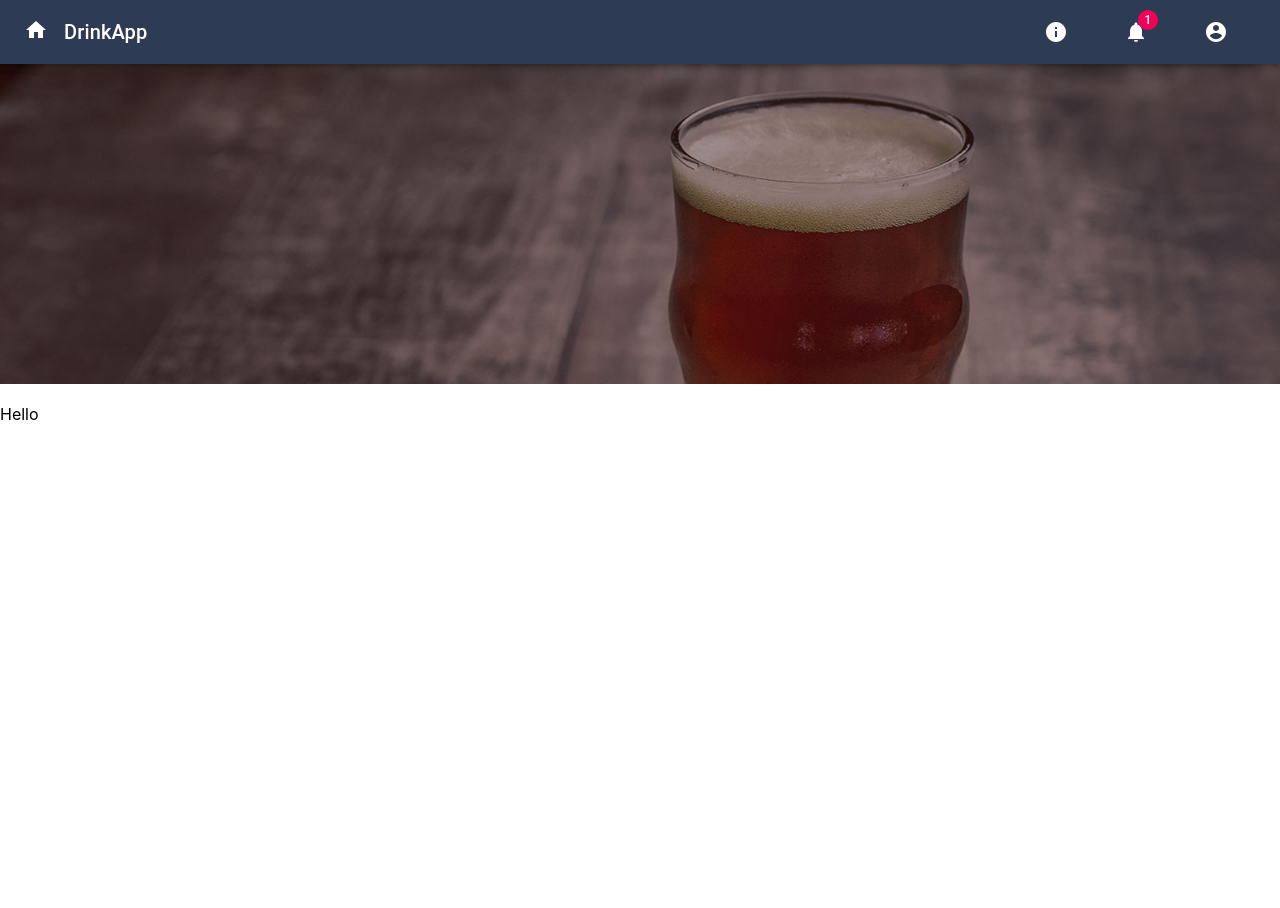
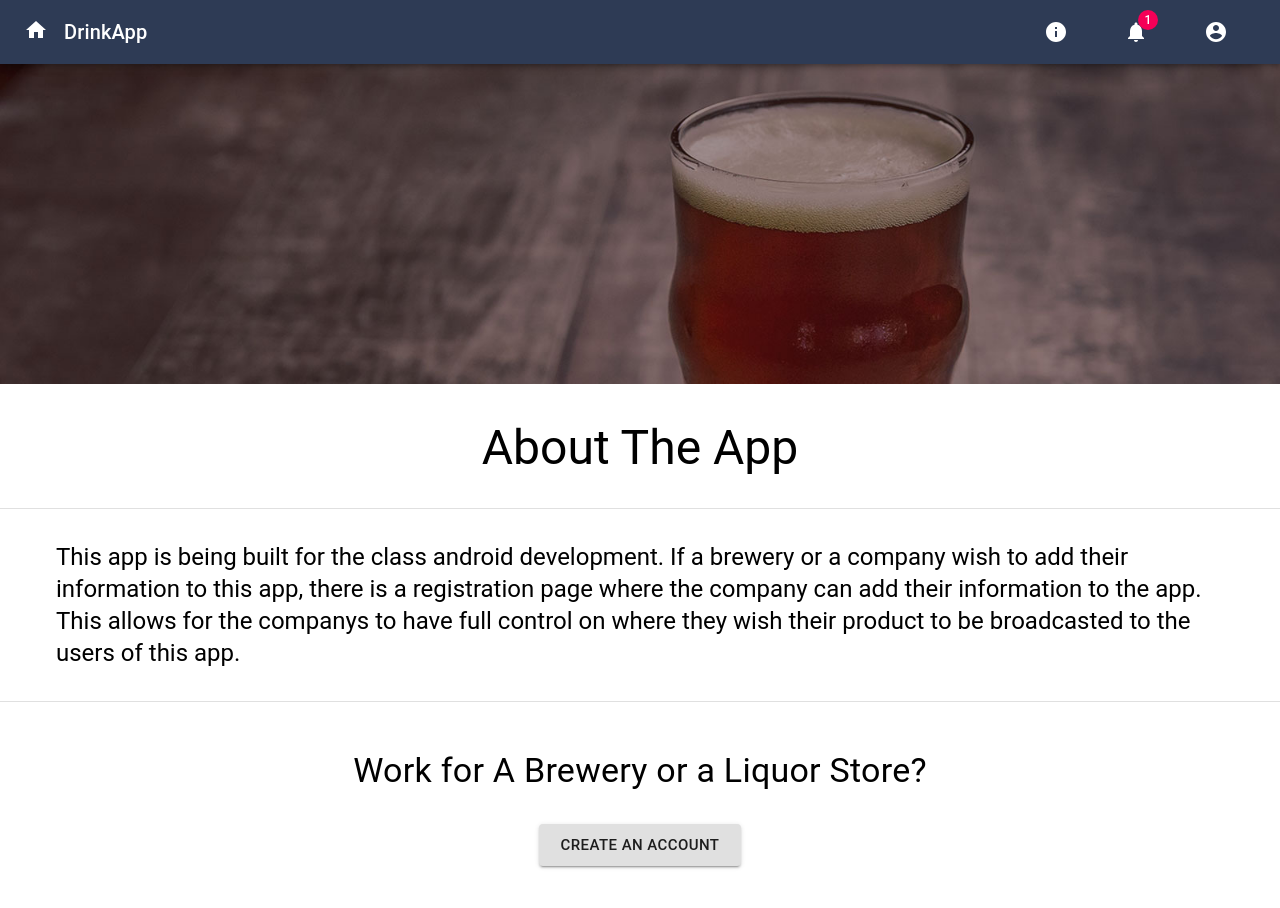
Before and after one commit to FusProgramming/WebFinal, a React (Create React App) app: page /AboutPage in a window 1280 px wide. Shown: the top 908 px of the page. Before the commit the page ends 800 px from the top, so only its background shows below. Built offline with nearby package versions, Linux system fonts and the light colour scheme; the HTML template or start-up script is replaced by a standard one.

Commit message:
Web Final

```diff
--- a/package.json
+++ b/package.json
@@ -2,6 +2,7 @@
   "name": "my-app",
   "version": "0.1.0",
   "private": true,
+  "proxy": "http://localhost:4800",
   "dependencies": {
     "@material-ui/core": "^4.7.1",
     "@material-ui/icons": "^4.5.1",
--- a/src/pages/AboutPage.js
+++ b/src/pages/AboutPage.js
@@ -1,6 +1,10 @@
 import React from 'react';
 import withRouter from "react-router-dom/es/withRouter";
 import BeerPhoto from "../assets/beer-header.jpg"
+import {Container} from "@material-ui/core";
+import Typography from "@material-ui/core/Typography";
+import Divider from "@material-ui/core/Divider";
+import Button from "@material-ui/core/Button";
 
 
 class AboutPage extends React.Component {
@@ -9,7 +13,15 @@ class AboutPage extends React.Component {
     constructor(props) {
         super(props);
         this.state = {};
+        this.handleRegisterOpen = this.handleRegisterOpen.bind(this);
+
     }
+
+
+    handleRegisterOpen = () => {
+        const { history } = this.props;
+        history.push('/RegisterPage')
+    };
 //creates posting display
     render() {
         return (
@@ -19,9 +31,56 @@ class AboutPage extends React.Component {
                     width: '100%'
                 }}
                      src={BeerPhoto} alt="Photo"/>
-                <p>
-                    Hello
-                </p>
+                     <div>
+                        <Typography align={'center'} component={"h1"} variant={"h3"}
+                                    style ={{padding: '2rem'}}>
+                            About The App
+                        </Typography>
+                     </div>
+                <Divider/>
+                <Container component="main">
+                    <div style ={{
+                        display: 'flex',
+                        align: 'left',
+                        width: '100%'}}>
+                        <div>
+                            <Typography align={'left'} component={"h1"} variant={"h5"}
+                                        style ={{padding: '2rem'}}>
+                                This app is being built for the class android development. If a brewery or a company
+                                wish to add their information to this app, there is a registration page where the
+                                company can add their information to the app. This allows for the companys to have
+                                full control on where they wish their product to be broadcasted to the users of
+                                this app.
+                            </Typography>
+                        </div>
+                    </div>
+                </Container>
+                <Divider/>
+
+                <div style ={{
+                    marginTop: '3rem',
+                    marginBottom: '3rem',
+                    display: 'flex',
+                    flexDirection: 'column',
+                    alignItems: 'center'
+                }}>
+                    <Typography variant={"h4"}>
+                        Work for A Brewery or a Liquor Store?
+                    </Typography>
+                    <Button variant="contained"
+                            size="large"
+                            color="#2E3B55"
+                            onClick={this.handleRegisterOpen}
+                            style ={{
+                                marginTop: '2rem',
+                                display: 'flex',
+                                flexDirection: 'column',
+                                alignItems: 'center'
+                            }}>
+                        Create an Account
+                    </Button>
+
+                </div>
             </div>
         );
     }
--- a/src/pages/AdminHomePage.js
+++ b/src/pages/AdminHomePage.js
@@ -1,5 +1,9 @@
 import React from 'react';
 import withRouter from "react-router-dom/es/withRouter";
+import Typography from "@material-ui/core/Typography";
+import Divider from "@material-ui/core/Divider";
+import {Container} from "@material-ui/core";
+import Beer from "../assets/BeerPhoto.jpg";
 
 
 class AdminHomePage extends React.Component {
@@ -14,7 +18,46 @@ class AdminHomePage extends React.Component {
     render() {
         return (
             <div>
+                <div>
+                    <Typography align={'center'} component={"h1"} variant={"h3"}
+                                style ={{padding: '2rem'}}>
+                        Admin Home Page
+                    </Typography>
+                    <Divider style={{ marginLeft: '12rem'}}>
+                    </Divider>
+                </div>
+                <Container component="main">
+                    <div style ={{
+                        display: 'flex',
+                        align: 'center',
+                        width: '100%'}}>
+                        <div>
+                            <Typography align={'left'} component={"h1"} variant={"h5"}
+                                        style ={{padding: '10rem'}}>
+                                Admin Login screens allows for companies to add information to the database.
+                                List Selection will show you all of your choices that you have and give you an option
+                                to delete these options.
+                                Add Selection allows the company to add where the their drinks are located.
+                            </Typography>
+
+                        </div>
+                        <div style ={{
+                            display: 'flex',
+                            flexDirection: 'row',
+                            align: 'center'}}>
+                            <img
+                                style= {{
+                                    marginRight: '10rem',
+                                    width: '100%'
+                                }}
+                                src={Beer} alt="Photo"/>
+                        </div>
+                    </div>
+                </Container>
             </div>
+
+
+
         );
     }
 }
--- a/src/pages/AdminItemPage.js
+++ b/src/pages/AdminItemPage.js
@@ -6,6 +6,14 @@ import TableRow from "@material-ui/core/TableRow";
 import TableBody from "@material-ui/core/TableBody";
 import TableHead from "@material-ui/core/TableHead";
 import Table from "@material-ui/core/Table";
+import Drawer from "@material-ui/core/Drawer";
+import ListItem from "@material-ui/core/ListItem";
+import ListItemIcon from "@material-ui/core/ListItemIcon";
+import List from "@material-ui/core/List";
+import Divider from "@material-ui/core/Divider";
+import ListItemText from "@material-ui/core/ListItemText";
+import MailIcon from '@material-ui/icons/Mail';
+import InboxIcon from '@material-ui/icons/MoveToInbox';
 import DeleteIcon from '@material-ui/icons/Delete';
 import Axios from "axios";
 
@@ -39,8 +47,7 @@ class AdminItemPage extends React.Component {
 
     handleAdminOpen = () => {
         const { history } = this.props;
-        history.push('/AdminItemPage');
-        console.log(this.state);
+        history.push('/AdminItemPage')
     };
 
     handleStoreNameChange(event) {
@@ -92,20 +99,20 @@ class AdminItemPage extends React.Component {
         }
     }
 
-        async deleteBeers(id) {
-            const { beerId, storeName, beerName, beerType, address, city, state} = this.state;
+    async  deleteBeers() {
+        const {storeName, beerName, beerType, address, city, state} = this.state;
         try {
-                const response = await Axios.get('/api/beer');
-                const {data} = response;
-                this.setState({beer: data});
-                console.log(this.state.data);
-                this.setState({
-                    beer: this.state.beers.filter(el => el._id !== id)
-                });
-                console.log(this.state.storeName);
-                await Axios.delete('/api/beer/', {params: { id: beerId } });
-                console.log(this.state.beerId);
-
+            const data = {
+                beers: [],
+                storeName: storeName,
+                beerName: beerName,
+                beerType: beerType,
+                address: address,
+                city: city,
+                state: state
+            };
+            console.log(data);
+            await Axios.delete('/api/beer/', data );
         } catch (error) {
             console.error(error.message);
         }
@@ -170,7 +177,6 @@ class AdminItemPage extends React.Component {
                                                    style= {{
                                                        marginRight: '1rem',
                                                    }}>
-                                        {row._id}
                                             <DeleteIcon
                                                 onClick= {this.deleteBeers}>
                                             </DeleteIcon>
--- a/src/pages/HomePage.js
+++ b/src/pages/HomePage.js
@@ -3,10 +3,12 @@ import withRouter from "react-router-dom/es/withRouter";
 import Divider from "@material-ui/core/Divider";
 import Typography from "@material-ui/core/Typography";
 import Button from "@material-ui/core/Button";
-
+import GoogleMaps from "../assets/GoogleMaps.JPG"
+import Phone from "../assets/AppPicture.JPG"
+import {Container} from "@material-ui/core";
+import BlackBar from "../assets/BlackBar.JPG";
 
 class HomePage extends React.Component {
-
 
     constructor(props) {
         super(props);
@@ -22,12 +24,58 @@ class HomePage extends React.Component {
     render() {
         return (
             <div>
-            <div style ={{ marginTop: '4rem'}}>
-                <p>
-                    Hello
-                </p>
+                <div style ={{width: '100%'}}>
+                    <img style= {{
+                        marginTop: '4rem',
+                        width: '100%'
+                    }}
+                         src={GoogleMaps} alt="Photo"/>
+                </div>
+                <div>
+                    <img
+                        style= {{
+                            display: 'flex',
+                            width: '100%'
+                        }}
+                        src={BlackBar} alt="Photo"/>
+                </div>
+                <Container component="main">
+                    <div style ={{
+                        display: 'flex',
+                        align: 'center',
+                        width: '100%'}}>
+                    <div>
+                        <Typography align={'left'} component={"h1"} variant={"h5"}
+                                    style ={{padding: '10rem'}}>
+                            Android App that allows users
+                            to search for their drink of
+                            choice and will give them
+                            drink information, location,
+                            and which stores have this beverage
+                        </Typography>
+                        <Typography align={'center'} component={"h1"} variant={"h5"}
+                                    style ={{marginTop: '2rem'}}>
+                            Join Today
+                        </Typography>
+                    </div>
+                    <div style ={{
+                        display: 'flex',
+                        flexDirection: 'row',
+                        align: 'center'}}>
+                    <img
+                         style= {{
+                             marginRight: '10rem',
+                             width: '100%'
+                    }}
+                         src={Phone} alt="Photo"/>
+                    </div>
+                    </div>
+
+                </Container>
+
+
                 <Divider/>
-            </div>
+
                 <div style ={{
                     marginTop: '3rem',
                     marginBottom: '3rem',
```
Also changed, not shown: src/images/images.js (deleted, +0 -10 lines). Lines whose indentation alone changed are shown as unchanged.
